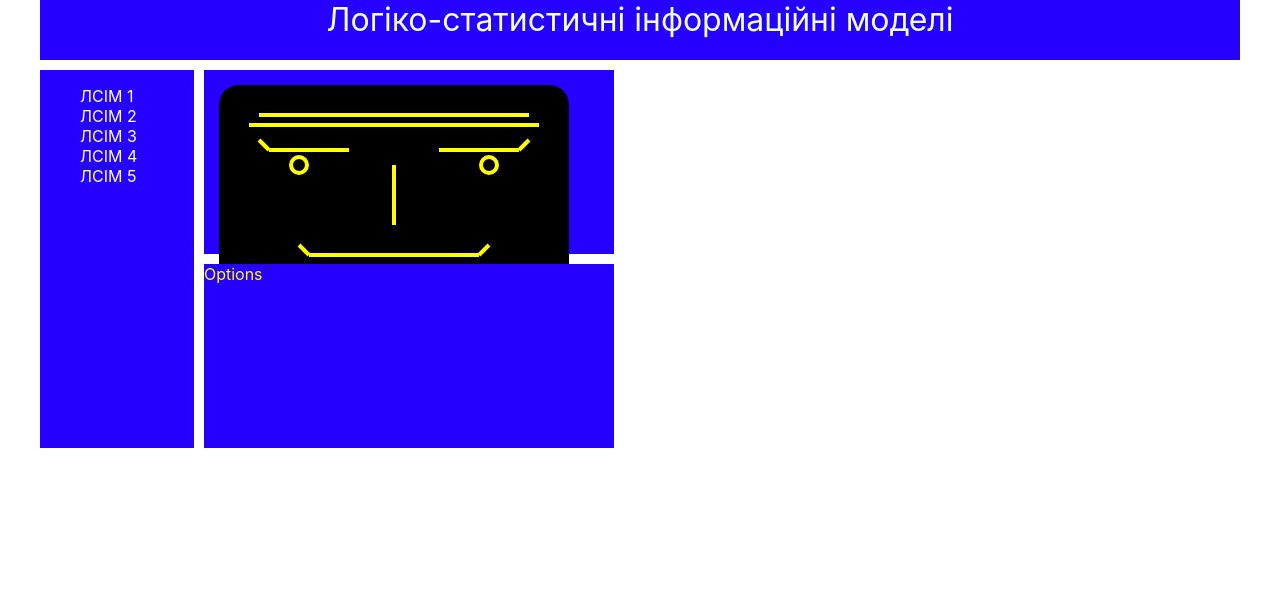
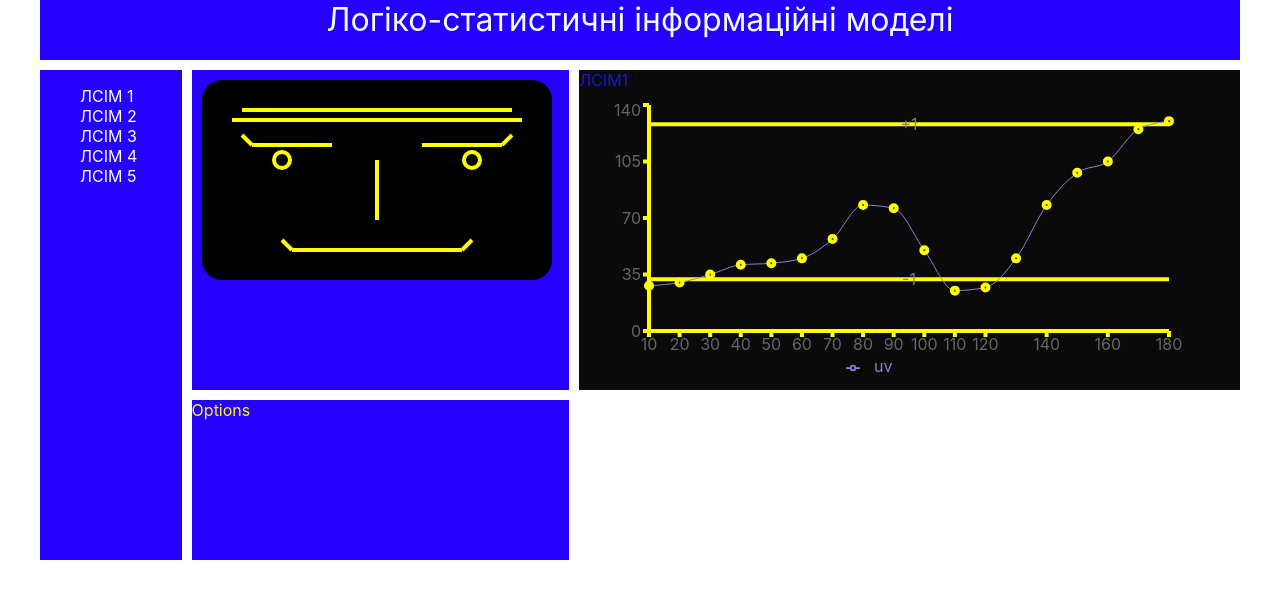
Before and after one commit to vetal0352/lsim, a React (Create React App) app: page / in a window 1280 px wide. Shown: the top 598 px of the page. Built offline with nearby package versions, Linux system fonts and the light colour scheme.

Commit message:
2021-02-17 start change -component- with -render- in Route tag

```diff
--- a/src/App.css
+++ b/src/App.css
@@ -6,8 +6,8 @@
   "h h h"
   "n s g"
   "n o g";
-  grid-template-rows: 60px 1fr 1fr;
-  grid-template-columns: 1.5fr 4fr 6fr;
+  grid-template-rows: 60px 2fr 1fr;
+  grid-template-columns: 1.5fr 4fr 7fr;
   grid-gap: 10px;
   color: azure;
 }
--- a/src/App.js
+++ b/src/App.js
@@ -21,11 +21,12 @@ const App = () => {
         <Smile />
         <Options />
         <div>
-          <Route path="/lsim1" component={GraphicLSIM1} />
-          <Route path="/lsim2" component={GraphicLSIM2} />
-          <Route path="/lsim3" component={GraphicLSIM3} />
-          <Route path="/lsim4" component={GraphicLSIM4} />
-          <Route path="/lsim5" component={GraphicLSIM5} />
+          <Route exact path="/" render={() => <GraphicLSIM1 />} />
+          <Route exact path="/lsim1" component={GraphicLSIM1} />
+          <Route exact path="/lsim2" component={GraphicLSIM2} />
+          <Route exact path="/lsim3" component={GraphicLSIM3} />
+          <Route exact path="/lsim4" component={GraphicLSIM4} />
+          <Route exact path="/lsim5" component={GraphicLSIM5} />
         </div>
       </div>
     </BrowserRouter>
--- a/src/components/graphic1/GraphicLSIM1.jsx
+++ b/src/components/graphic1/GraphicLSIM1.jsx
@@ -1,21 +1,33 @@
 import React from 'react';
-import { LineChart, Line, CartesianGrid, XAxis, YAxis, Tooltip, Legend } from 'recharts';
+import { LineChart, Line, CartesianGrid, XAxis, YAxis, Tooltip, Legend, ReferenceLine } from 'recharts';
 import styles from "./GraphicLSIM1.module.css"
 
 const data = [
-  { name: 'Page A', uv: 400, pv: 240, amt: 2400 },
-  { name: 'Page B', uv: 300, pv: 240, amt: 2400 },
-  { name: 'Page C', uv: 300, pv: 240, amt: 2400 },
-  { name: 'Page D', uv: 200, pv: 240, amt: 2400 },
-  { name: 'Page E', uv: 270, pv: 240, amt: 2400 },
-  { name: 'Page F', uv: 225, pv: 240, amt: 2400 },
+  { name: '10', uv: 28 },
+  { name: '20', uv: 30 },
+  { name: '30', uv: 35 },
+  { name: '40', uv: 41 },
+  { name: '50', uv: 42 },
+  { name: '60', uv: 45 },
+  { name: '70', uv: 57 },
+  { name: '80', uv: 78 },
+  { name: '90', uv: 76 },
+  { name: '100', uv: 50 },
+  { name: '110', uv: 25 },
+  { name: '120', uv: 27 },
+  { name: '130', uv: 45 },
+  { name: '140', uv: 78 },
+  { name: '150', uv: 98 },
+  { name: '160', uv: 105 },
+  { name: '170', uv: 125 },
+  { name: '180', uv: 130 }
 ];
 
 const renderLineChart = (
   <LineChart width={600} height={300} data={data} margin={{ top: 5, right: 20, bottom: 5, left: 0 }}>
+    <ReferenceLine y={32} label="-1" stroke="red" />
+    <ReferenceLine y={128} label="+1" stroke="red" />
     <Line type="monotone" dataKey="uv" stroke="#8884d8" />
-    <Line type="monotone" dataKey="pv" stroke="#880000+" />
-    <CartesianGrid stroke="#ccc" strokeDasharray="5 5" />
     <XAxis dataKey="name" />
     <YAxis />
     <Tooltip />
--- a/src/components/graphic1/GraphicLSIM1.module.css
+++ b/src/components/graphic1/GraphicLSIM1.module.css
@@ -1,5 +1,5 @@
 .graphic {
     grid-area: g;
-    background-color: rgb(223, 245, 143);
-    color: yellow;
+    background-color: rgb(10, 10, 10);
+    color: rgb(23, 20, 230);
 }
--- a/src/components/smile/Smile.module.css
+++ b/src/components/smile/Smile.module.css
@@ -4,7 +4,7 @@
     color: yellow;
 }
 svg {
-    padding: 15px;
+    padding: 10px;
 }
 line {
     stroke: yellow;
```
Also changed, not shown: 1 other file (tests, documents, lock files or other folders).
